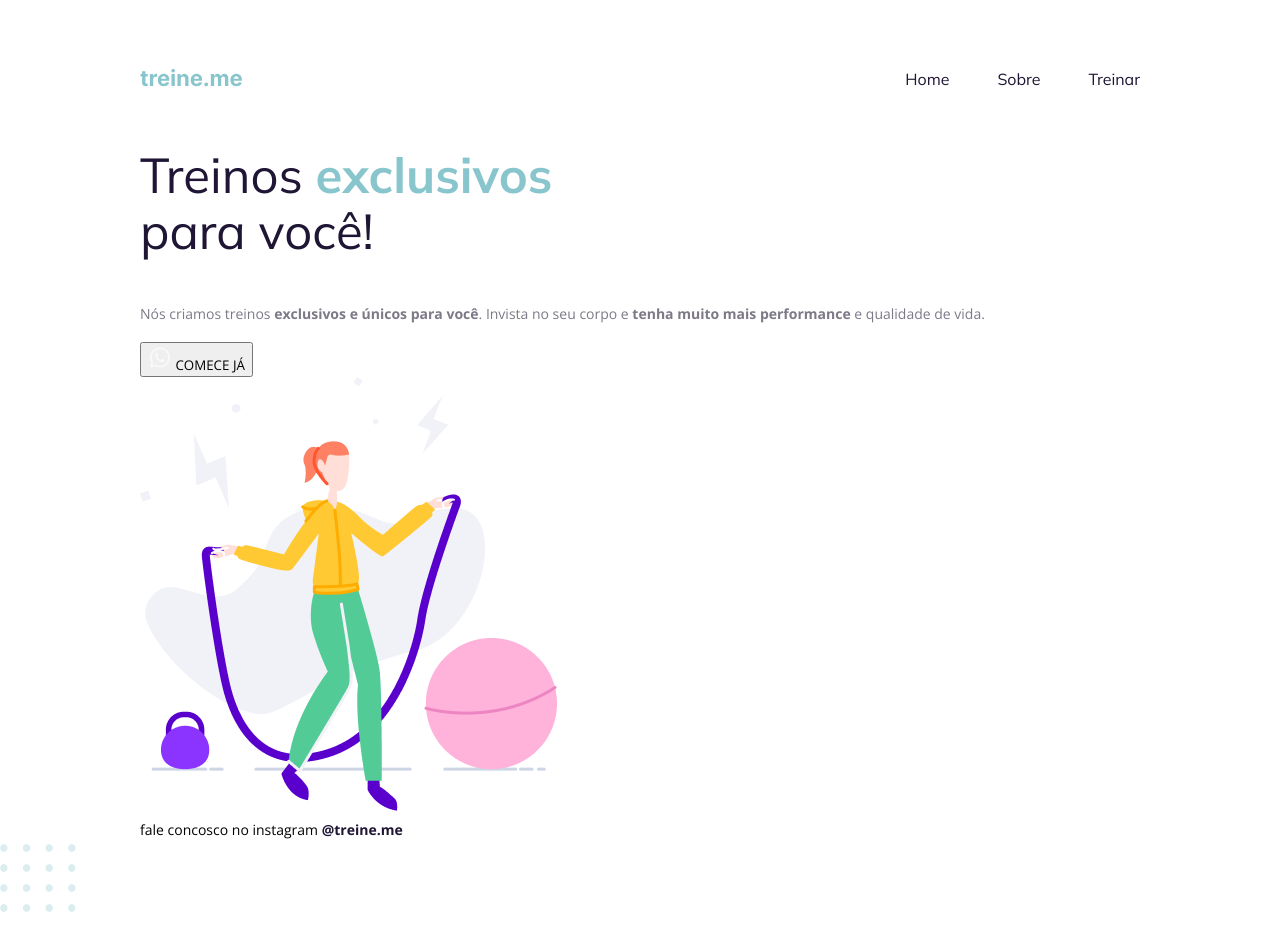
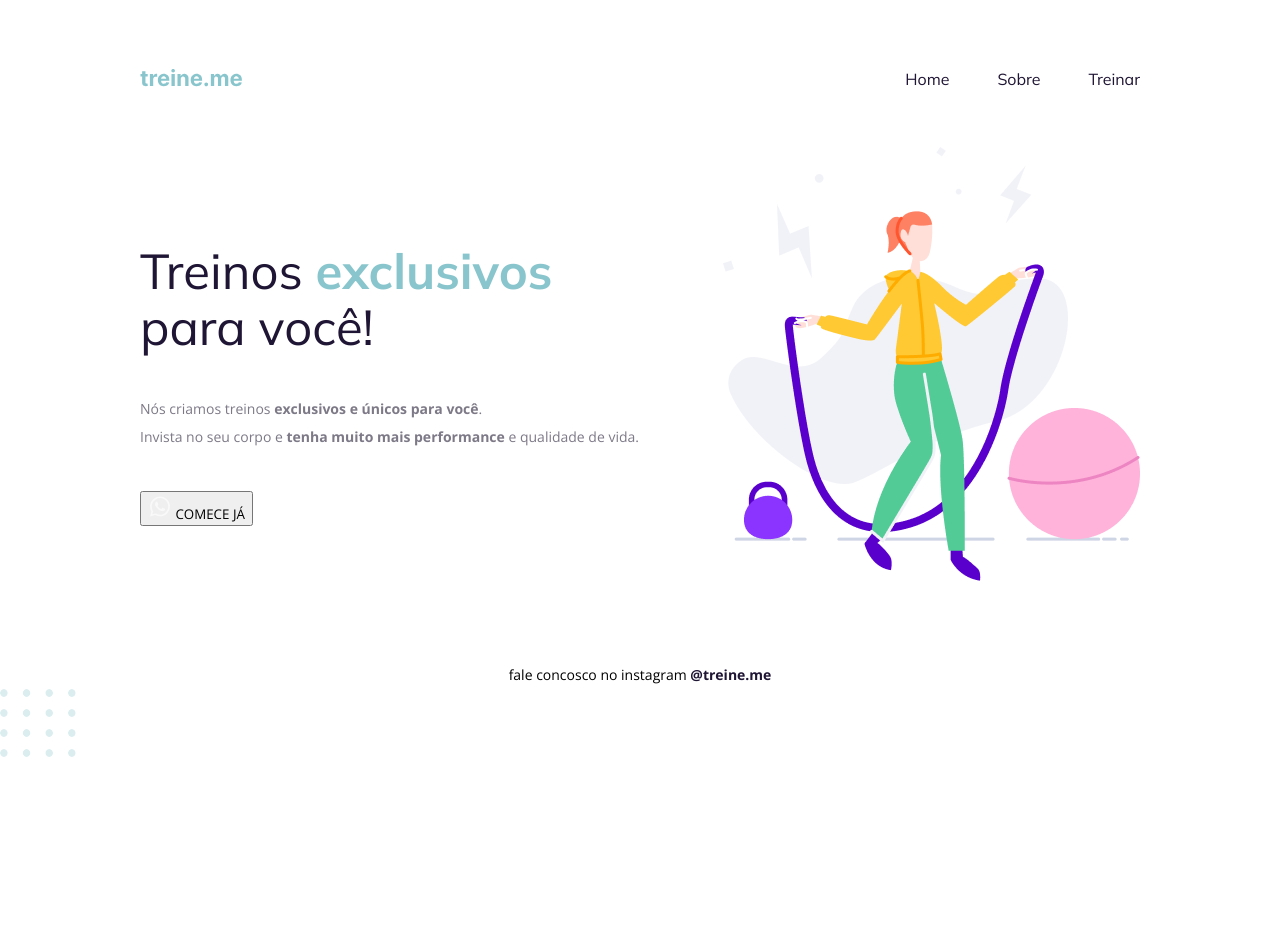
Before and after one commit to thiagobuenos/Introducao_HTML_CSS_projeto02, a plain HTML site: page index.html in a window 1280 px wide. After the commit the page ends 800 px from the top, so only its background shows below. Drawn offline with nearby package versions, Linux system fonts and the light colour scheme.

Commit message:
Aplicando alinhamentos e espaçamentos no main e no footer

```diff
--- a/index.html
+++ b/index.html
@@ -30,7 +30,7 @@
         <h1>Treinos <span> exclusivos</span>
           para você!</h1>
           <p>
-            Nós criamos treinos <strong>exclusivos e únicos para você</strong>.
+            Nós criamos treinos <strong>exclusivos e únicos para você</strong>.<br>
             Invista no seu corpo e <strong>tenha muito mais performance</strong> e qualidade de vida.
           </p>
           <button>
--- a/style.css
+++ b/style.css
@@ -14,7 +14,12 @@ nav {
   justify-content: space-between;
   align-items: center;
   margin-bottom: 55px;
+}
 
+main {
+  display: flex;
+  align-items: center;
+  justify-content: space-between;
 }
 
 ul {
@@ -46,7 +51,7 @@ h1 {
 
   font-weight: 400;
 
-  width: 490px
+  width: 490px;
 }
 
 h1 span {
@@ -54,10 +59,12 @@ h1 span {
   font-weight: 700;
 }
 
-p {
+section p {
   font-size: 14px;
   line-height: 28px;
-  color: #7D7987
+  color: #7D7987;
+
+  margin: 40px 0;
 }
 
 button {
@@ -69,6 +76,9 @@ button {
 footer {
   font-size: 14px;
   line-height: 28px;
+
+  text-align: center;
+  margin-top: 80px;
 }
 
 footer a {
```
